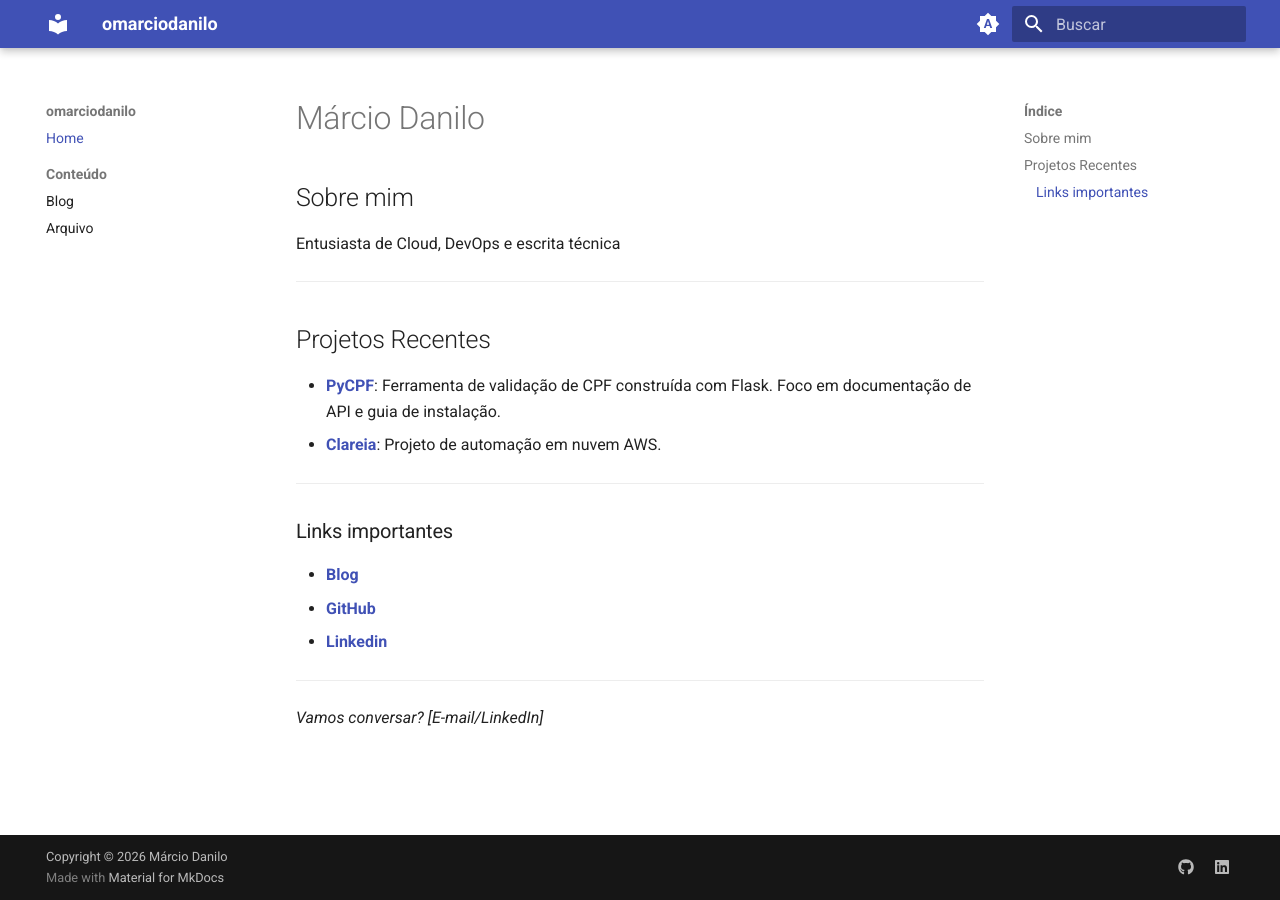
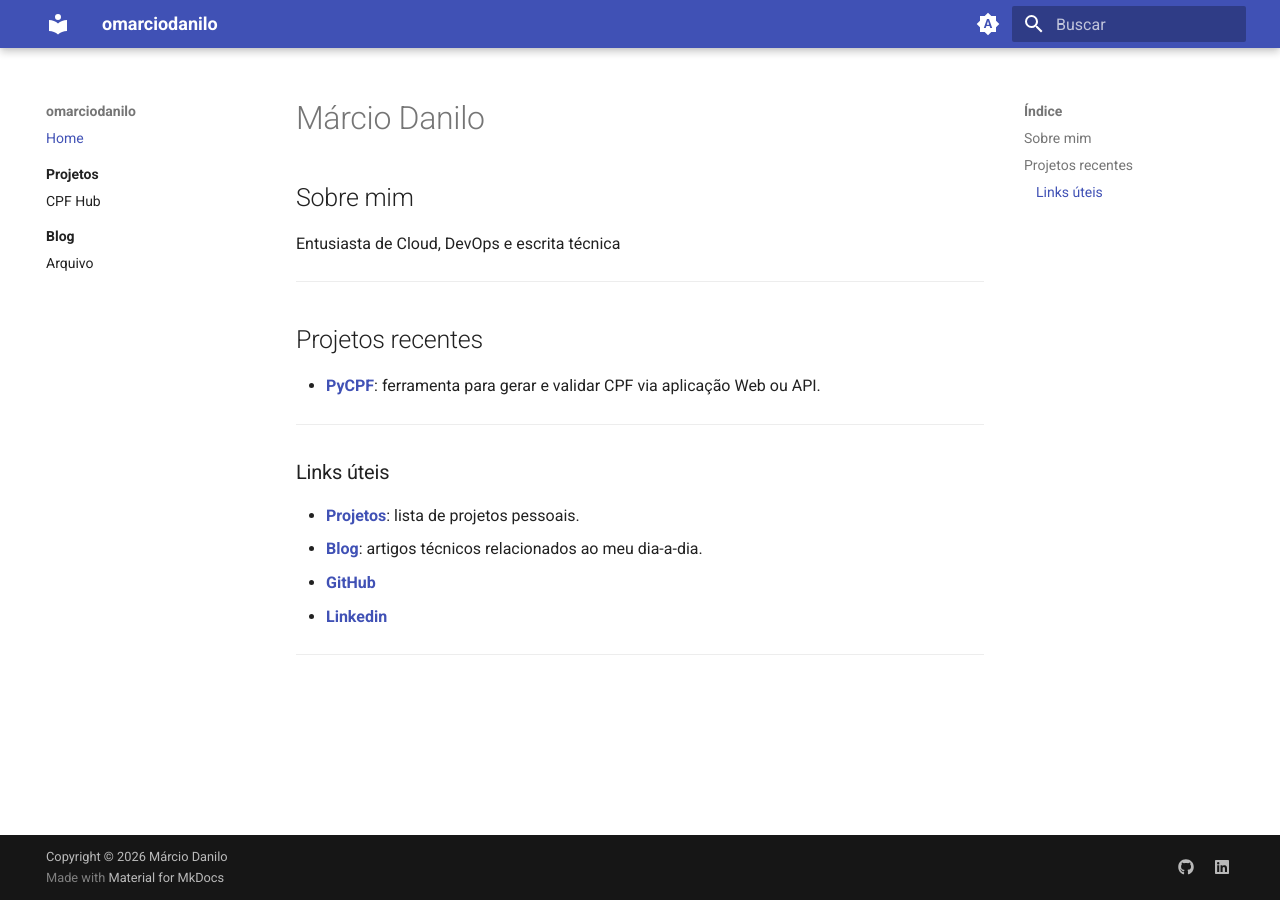
Before and after one commit to omarciodanilo/omarciodanilo.github.io, an MkDocs documentation site: the page built from docs/index.md, in a window 1280 px wide. Built offline with MkDocs 1.6.1 and Material for MkDocs 9.7.7, drawn with Linux system fonts in a browser that asks for light colours.

Commit message:
Criar pastas projetos e cpf-hub e ajustar indexes

```diff
--- a/docs/index.md
+++ b/docs/index.md
@@ -4,16 +4,15 @@ Entusiasta de Cloud, DevOps e escrita técnica
 
 ---
 
-## Projetos Recentes
-* **[PyCPF](/projetos/pycpf/)**: Ferramenta de validação de CPF construída com Flask. Foco em documentação de API e guia de instalação.
-* **[Clareia](/projetos/clareia/)**: Projeto de automação em nuvem AWS.
+## Projetos recentes
+* **[PyCPF](projetos/cpf-hub/index.md)**: ferramenta para gerar e validar CPF via aplicação Web ou API.
 
 ---
 
-### Links importantes
-* **[Blog](/blog/)**
+### Links úteis
+* **[Projetos](projetos/index.md)**: lista de projetos pessoais.
+* **[Blog](blog/index.md)**: artigos técnicos relacionados ao meu dia-a-dia.
 * **[GitHub](https://github.com/omarciodanilo)**
 * **[Linkedin](https://linkedin.com/in/omarciodanilo)**
 
 ---
-*Vamos conversar? [E-mail/LinkedIn]*
--- a/mkdocs.yml
+++ b/mkdocs.yml
@@ -33,6 +33,7 @@ theme:
         name: Switch to system preference
 
   features:
+    - navigation.indexes
     - navigation.instant
     - navigation.instant.prefetch
     - navigation.instant.progress
@@ -46,8 +47,12 @@ theme:
 
 nav:
   - Home: index.md
-  - Conteúdo:
-      - blog/index.md
+  - Projetos:
+    - projetos/index.md
+    - CPF Hub:
+        - projetos/cpf-hub/index.md
+  - Blog:
+    - blog/index.md
 
 plugins:
   - search
```
Also changed, not shown: docs/projetos/cpf-hub/index.md (added, +1 -0 lines), docs/projetos/index.md (added, +1 -0 lines), docs/mkdocs.yml (added).
